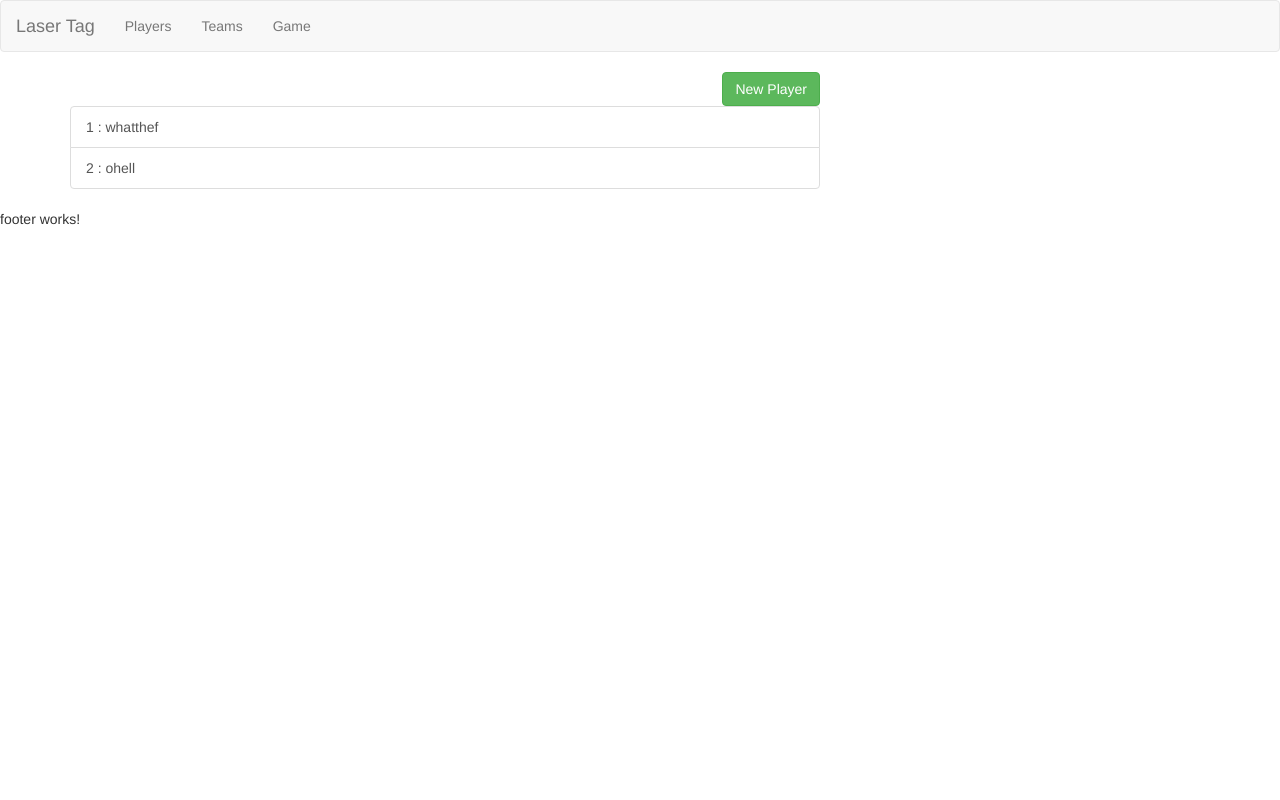
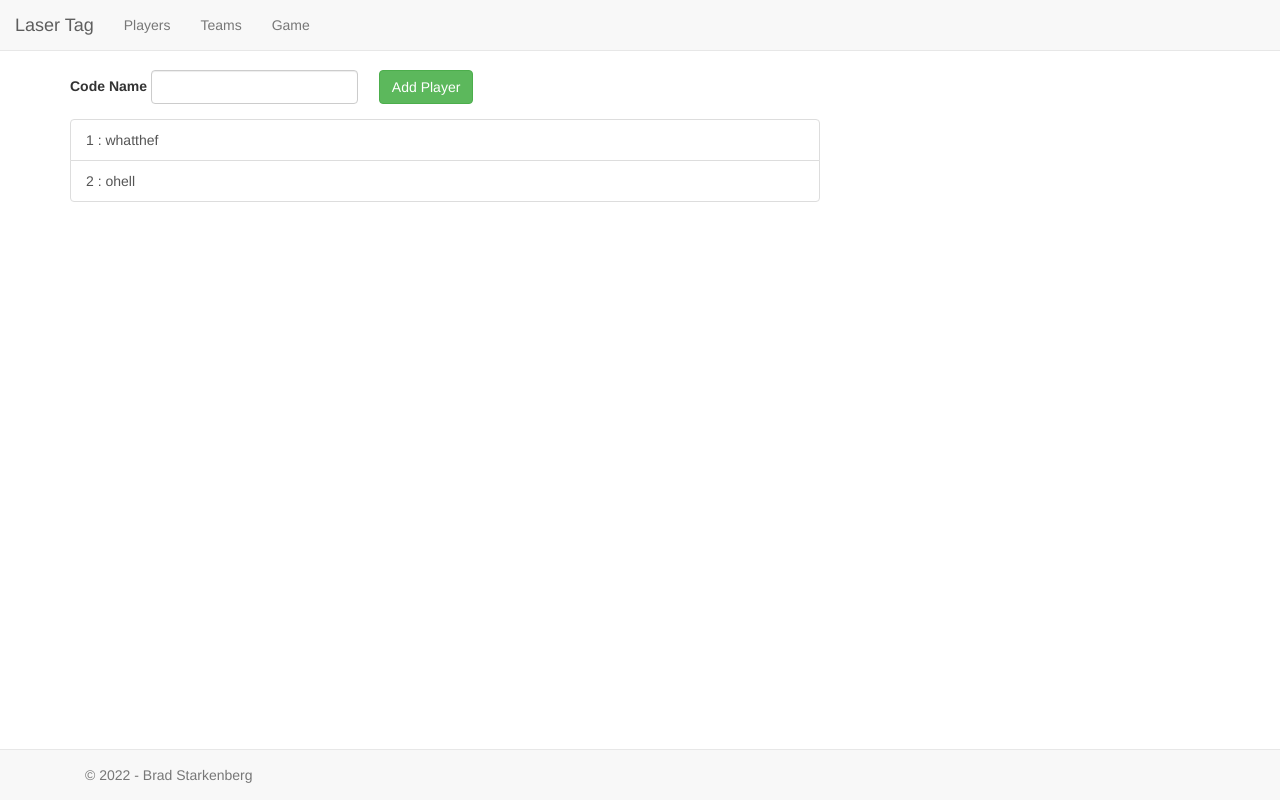
Before and after one commit to bstarke/lasertag-example, an Angular app: page / in a window 1280 px wide. Built offline with nearby package versions, Linux system fonts and the light colour scheme.

Commit message:
add footer and some models

```diff
--- a/src/app/app.component.css
+++ b/src/app/app.component.css
@@ -0,0 +1 @@
+body { padding-top: 70px; }
--- a/src/app/app.component.html
+++ b/src/app/app.component.html
@@ -1,5 +1,5 @@
 <app-header></app-header>
-<div class="container">
+<div class="container" style="padding-top: 70px; padding-bottom: 70px;">
   <div class="row">
     <div class="col-md-12">
       <app-player-list></app-player-list>
--- a/src/app/footer/footer.component.html
+++ b/src/app/footer/footer.component.html
@@ -1 +1,5 @@
-<p>footer works!</p>
+<div class="navbar navbar-default navbar-fixed-bottom">
+  <div class="container">
+    <p class="navbar-text pull-left">© 2022 - Brad Starkenberg</p>
+  </div>
+</div>
--- /dev/null
+++ b/src/app/game/hit.model.ts
@@ -0,0 +1,6 @@
+import {Player} from "../player/player.model";
+
+export class Hit {
+  constructor(public id: number, public tagger: Player, public tagged: Player) {
+  }
+}
--- a/src/app/header/header.component.html
+++ b/src/app/header/header.component.html
@@ -1,4 +1,4 @@
-<nav class="navbar navbar-default">
+<nav class="navbar navbar-default navbar-fixed-top">
   <div class="container-fluid">
     <div class="navbar-header">
       <a href="#" class="navbar-brand">Laser Tag</a>
--- a/src/app/player/player-list/player-list.component.html
+++ b/src/app/player/player-list/player-list.component.html
@@ -1,6 +1,6 @@
 <div class="row">
   <div class="col-xs-8">
-    <button class="btn btn-success pull-right">New Player</button>
+    <app-player></app-player>
   </div>
 </div>
 <div class="row">
--- a/src/app/player/player.component.css
+++ b/src/app/player/player.component.css
@@ -0,0 +1,3 @@
+.form-horizontal .control-label.text-left{
+  text-align: left;
+}
--- a/src/app/player/player.component.html
+++ b/src/app/player/player.component.html
@@ -1,8 +1,13 @@
 <div class="row">
-  <div class="col-md-3">
-    1
-  </div>
-  <div class="col-md-9">
-    my-code-name
+  <div class="col-xs-10">
+    <form>
+      <div class="row">
+        <div class="col-sm-8 form-inline form-group">
+          <label for="codeName" class="col-form-label col-form-label-sm text-left justify-content-start">Code Name&nbsp;</label>
+          <input type="text" id="codeName" class="form-control">
+          <button class="btn btn-success pull-right">Add Player</button>
+        </div>
+      </div>
+    </form>
   </div>
 </div>
--- /dev/null
+++ b/src/app/team/team.model.ts
@@ -0,0 +1,6 @@
+import {Player} from "../player/player.model";
+
+export class Team {
+  constructor(public id: number, public name: string, public players: Player[]) {
+  }
+}
```
Also changed, not shown: src/app/game/game.model.ts (added, +7 -0 lines).
